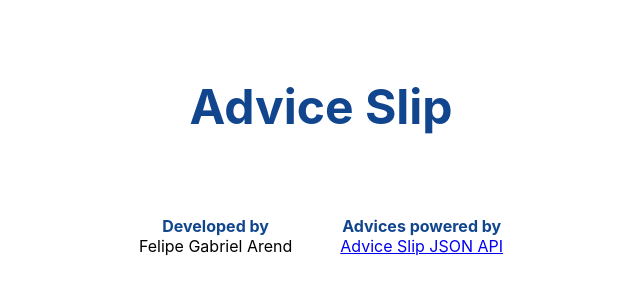
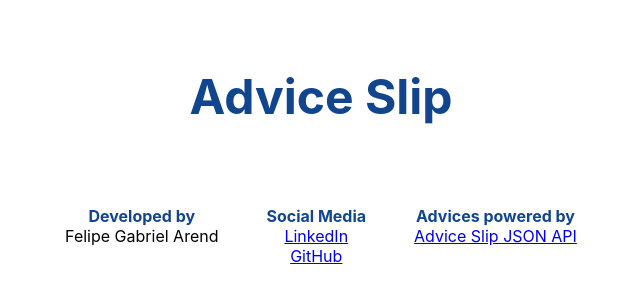
Before and after one commit to fgarend/react-advice-slip, a React (Create React App) app: page / in a window 1280 px wide. Shown: the part 226-526 px from the top of the page, without its empty margins (319-959 px from the left). Built offline with nearby package versions, Linux system fonts and the light colour scheme; no server answers.

Commit message:
Add social media links

```diff
--- a/src/App.js
+++ b/src/App.js
@@ -29,6 +29,19 @@
           <p>Felipe Gabriel Arend</p>
         </article>
         <article>
+          <h2>Social Media</h2>
+          <p>
+            <a href="https://www.linkedin.com/in/felipegabrielarend/" target="_blank" rel="noreferrer">
+              LinkedIn
+            </a>
+          </p>
+          <p>
+            <a href="https://github.com/FrameForce" target="_blank" rel="noreferrer">
+              GitHub
+            </a>
+          </p>
+        </article>
+        <article>
           <h2>Advices powered by</h2>
           <p>
             <a href="https://api.adviceslip.com/" target="_blank" rel="noreferrer">
```
Also changed, not shown: 1 other file (tests, documents, lock files or other folders).
